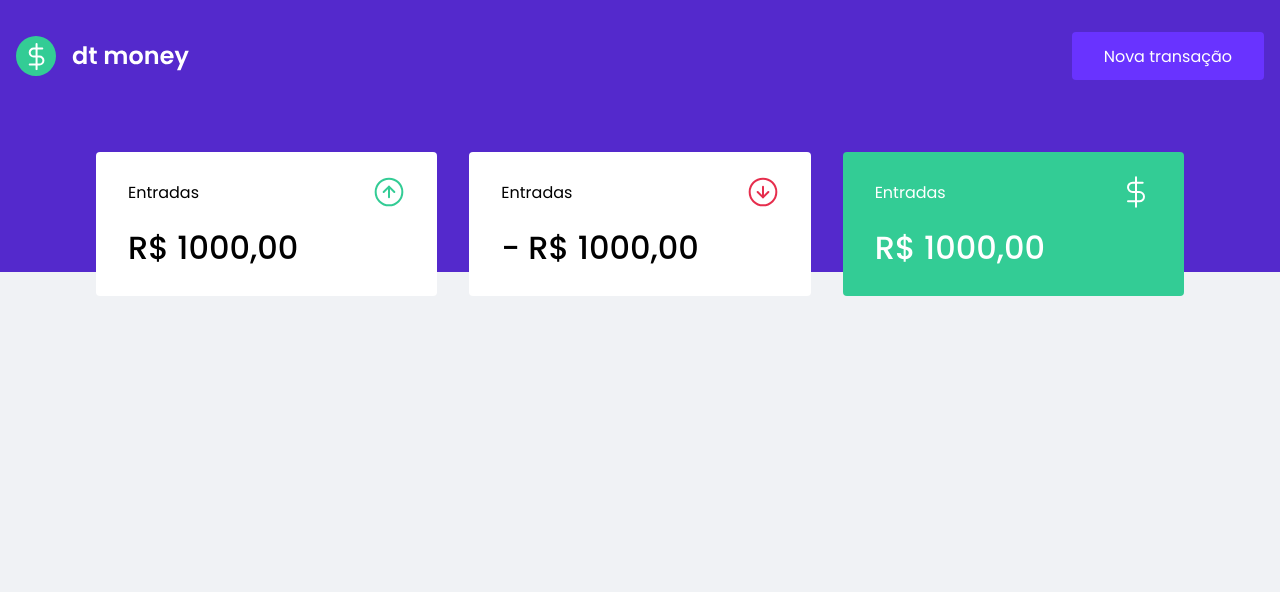
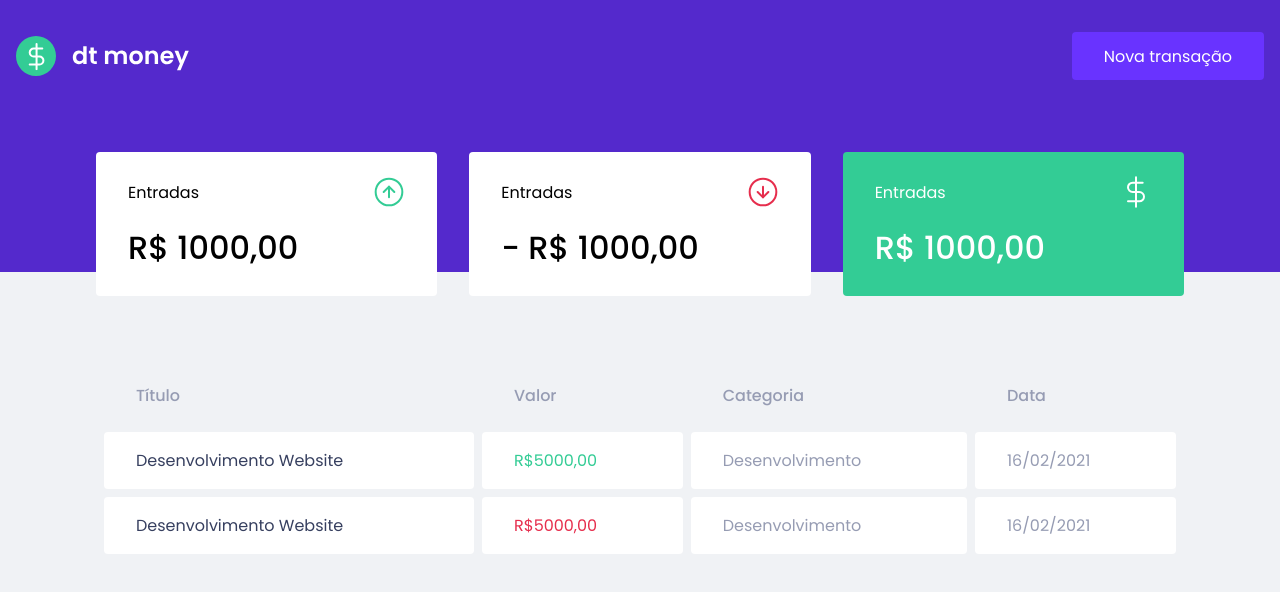
Before and after one commit to moraes3000/ignite-First-web-application-with-ReactJS, a React (Create React App) app: page / in a window 1280 px wide. Shown: the top 592 px of the page. Built offline with nearby package versions, Linux system fonts and the light colour scheme.

Commit message:
Componente: TransactionsTable

```diff
--- a/src/components/Dashboard/index.tsx
+++ b/src/components/Dashboard/index.tsx
@@ -1,4 +1,5 @@
 import { Summary } from '../Summary'
+import { TransactionTable } from '../TransactionTable'
 
 import { Container } from './styles'
 
@@ -6,6 +7,7 @@
     return (
         <Container>
             <Summary/>
+            <TransactionTable/>
         </Container>
     )
 }
--- /dev/null
+++ b/src/components/TransactionTable/index.tsx
@@ -0,0 +1,35 @@
+import { Container } from './styles'
+
+export function TransactionTable(){
+    return (
+        <Container>
+            <table>
+                <thead>
+                    <tr>
+                        <th>Título</th>
+                        <th>Valor</th>
+                        <th>Categoria</th>
+                        <th>Data</th>
+                    </tr>
+                </thead>
+                <tbody>
+                <tr>
+                    <td>Desenvolvimento Website</td>
+                    <td className='deposit'>R$5000,00</td>
+                    <td>Desenvolvimento</td>
+                    <td>16/02/2021</td>
+                    </tr>
+
+                    <tr>
+                    <td>Desenvolvimento Website</td>
+                    <td className='withdraw'>R$5000,00</td>
+                    <td>Desenvolvimento</td>
+                    <td>16/02/2021</td>
+                    </tr>
+
+
+                </tbody>
+            </table>
+        </Container>
+    )
+}
--- /dev/null
+++ b/src/components/TransactionTable/styles.ts
@@ -0,0 +1,40 @@
+import styled from "styled-components";
+
+export  const Container = styled.header`
+margin-top:4rem;
+
+table{
+    width:100%;
+    border-spacing:0.5rem;
+
+    th{
+        color: var(--text-body);
+        font-weight:500;
+        padding:1rem 2rem;
+        text-align:left;
+        line-height:1.5rem;
+    }
+
+    td{
+        padding:1rem 2rem;
+        border:0;
+        background-color:var(--shepe);
+        color:var(--text-body);
+        border-radius:0.25rem;
+
+        &:first-child{
+            color:var(--text-title);
+        }
+
+        &.withdraw{
+            color:var(--red);
+        }
+
+        &.deposit{
+            color:var(--green);
+        }
+    }
+}
+
+
+`;
```
